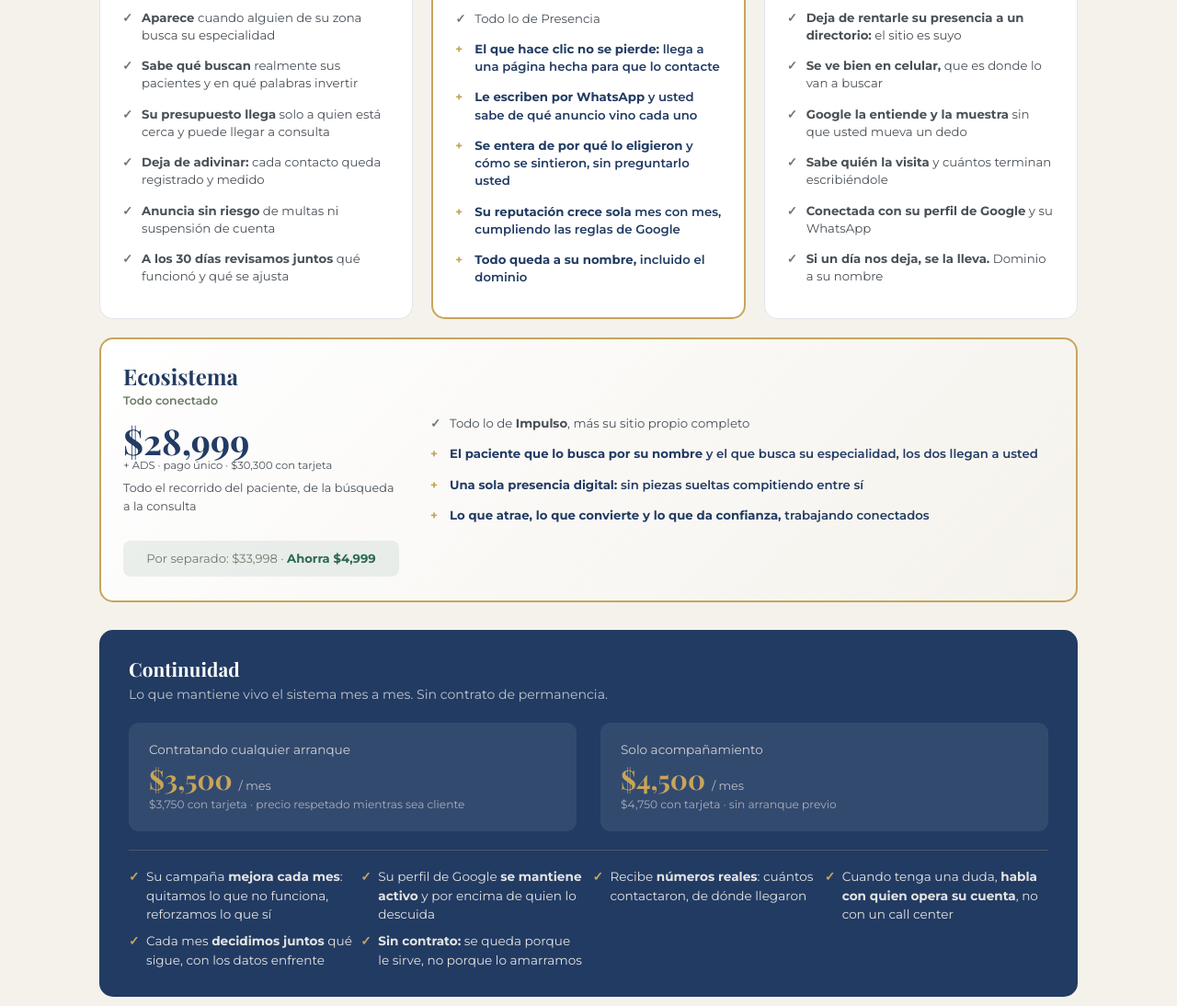
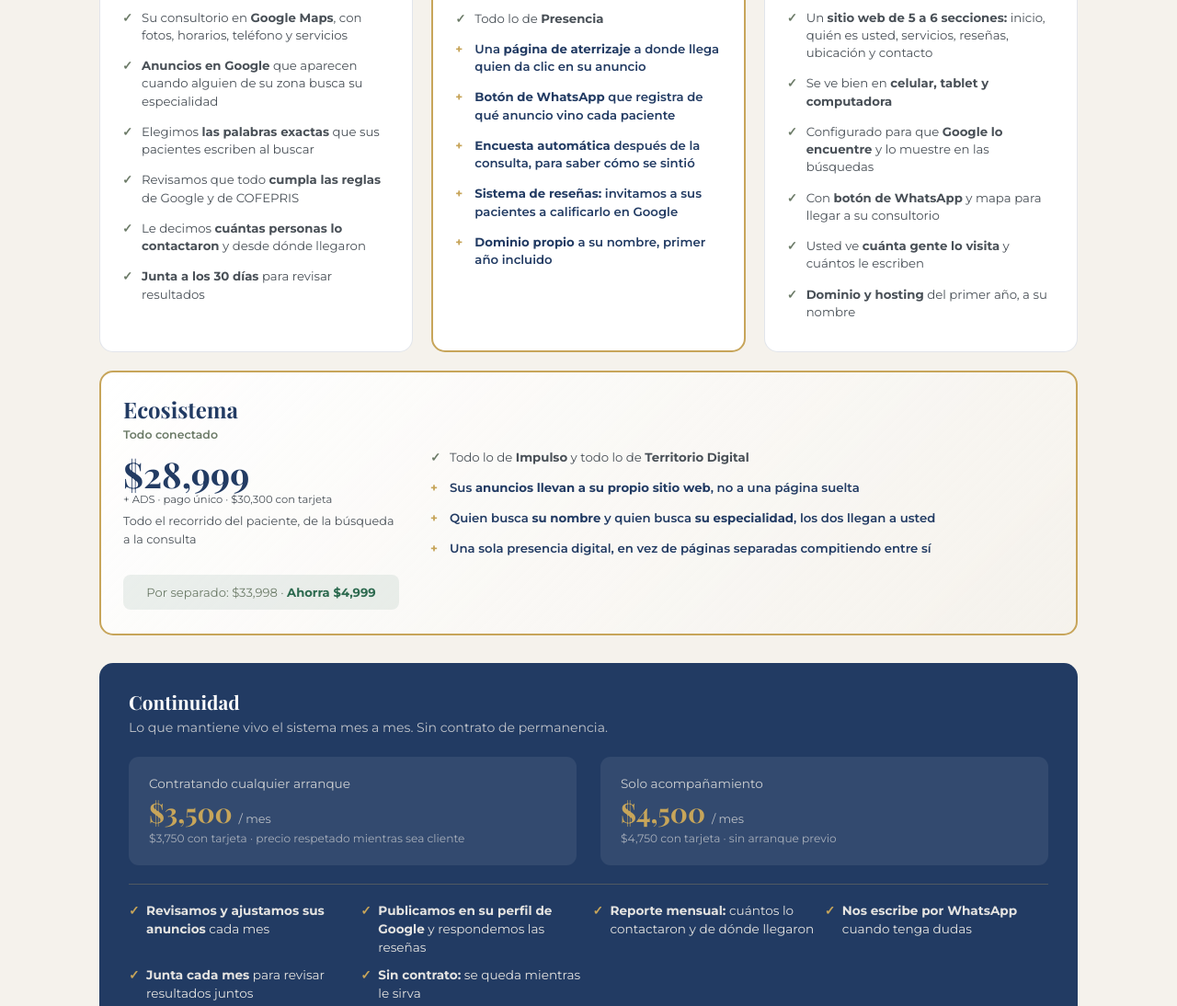
Before and after one commit to tepalmarket/tepalmarket.github.io, a plain HTML site: page tm-p26.html in a window 1280 px wide. Shown: the part 570-1664 px from the top of the page at 92% size. Drawn offline with nearby package versions, Linux system fonts and the light colour scheme.

Commit message:
Add files via upload

```diff
--- a/tm-p26.html
+++ b/tm-p26.html
@@ -133,12 +133,12 @@ footer b{color:var(--oro);font-family:'Playfair Display'}
       <div class="price">$6,500<small>+ ADS · pago único · $6,800 con tarjeta</small></div>
       <div class="card2">Que lo encuentren los pacientes que ya lo están buscando</div>
       <ul>
-        <li><b>Aparece</b> cuando alguien de su zona busca su especialidad</li>
-        <li><b>Sabe qué buscan</b> realmente sus pacientes y en qué palabras invertir</li>
-        <li><b>Su presupuesto llega</b> solo a quien está cerca y puede llegar a consulta</li>
-        <li><b>Deja de adivinar:</b> cada contacto queda registrado y medido</li>
-        <li><b>Anuncia sin riesgo</b> de multas ni suspensión de cuenta</li>
-        <li><b>A los 30 días revisamos juntos</b> qué funcionó y qué se ajusta</li>
+        <li>Su consultorio en <b>Google Maps</b>, con fotos, horarios, teléfono y servicios</li>
+        <li><b>Anuncios en Google</b> que aparecen cuando alguien de su zona busca su especialidad</li>
+        <li>Elegimos <b>las palabras exactas</b> que sus pacientes escriben al buscar</li>
+        <li>Revisamos que todo <b>cumpla las reglas</b> de Google y de COFEPRIS</li>
+        <li>Le decimos <b>cuántas personas lo contactaron</b> y desde dónde llegaron</li>
+        <li><b>Junta a los 30 días</b> para revisar resultados</li>
       </ul>
     </div>
 
@@ -147,12 +147,12 @@ footer b{color:var(--oro);font-family:'Playfair Display'}
       <div class="price">$13,999<small>+ ADS · pago único · $14,600 con tarjeta</small></div>
       <div class="card2">Aparecer, convertir el interés en contacto y medir qué funciona</div>
       <ul>
-        <li>Todo lo de Presencia</li>
-        <li class="mas"><b>El que hace clic no se pierde:</b> llega a una página hecha para que lo contacte</li>
-        <li class="mas"><b>Le escriben por WhatsApp</b> y usted sabe de qué anuncio vino cada uno</li>
-        <li class="mas"><b>Se entera de por qué lo eligieron</b> y cómo se sintieron, sin preguntarlo usted</li>
-        <li class="mas"><b>Su reputación crece sola</b> mes con mes, cumpliendo las reglas de Google</li>
-        <li class="mas"><b>Todo queda a su nombre,</b> incluido el dominio</li>
+        <li>Todo lo de <b>Presencia</b></li>
+        <li class="mas">Una <b>página de aterrizaje</b> a donde llega quien da clic en su anuncio</li>
+        <li class="mas"><b>Botón de WhatsApp</b> que registra de qué anuncio vino cada paciente</li>
+        <li class="mas"><b>Encuesta automática</b> después de la consulta, para saber cómo se sintió</li>
+        <li class="mas"><b>Sistema de reseñas:</b> invitamos a sus pacientes a calificarlo en Google</li>
+        <li class="mas"><b>Dominio propio</b> a su nombre, primer año incluido</li>
       </ul>
     </div>
 
@@ -161,12 +161,12 @@ footer b{color:var(--oro);font-family:'Playfair Display'}
       <div class="price">$19,999<small>+ ADS · pago único · $20,900 con tarjeta</small></div>
       <div class="card2">Infraestructura digital que usted controla, no renta</div>
       <ul>
-        <li><b>Deja de rentarle su presencia a un directorio:</b> el sitio es suyo</li>
-        <li><b>Se ve bien en celular,</b> que es donde lo van a buscar</li>
-        <li><b>Google la entiende y la muestra</b> sin que usted mueva un dedo</li>
-        <li><b>Sabe quién la visita</b> y cuántos terminan escribiéndole</li>
-        <li><b>Conectada con su perfil de Google</b> y su WhatsApp</li>
-        <li><b>Si un día nos deja, se la lleva.</b> Dominio a su nombre</li>
+        <li>Un <b>sitio web de 5 a 6 secciones:</b> inicio, quién es usted, servicios, reseñas, ubicación y contacto</li>
+        <li>Se ve bien en <b>celular, tablet y computadora</b></li>
+        <li>Configurado para que <b>Google lo encuentre</b> y lo muestre en las búsquedas</li>
+        <li>Con <b>botón de WhatsApp</b> y mapa para llegar a su consultorio</li>
+        <li>Usted ve <b>cuánta gente lo visita</b> y cuántos le escriben</li>
+        <li><b>Dominio y hosting</b> del primer año, a su nombre</li>
       </ul>
     </div>
 
@@ -181,10 +181,10 @@ footer b{color:var(--oro);font-family:'Playfair Display'}
     </div>
     <div class="wide-r">
       <ul>
-        <li>Todo lo de <b>Impulso</b>, más su sitio propio completo</li>
-        <li class="mas"><b>El paciente que lo busca por su nombre</b> y el que busca su especialidad, los dos llegan a usted</li>
-        <li class="mas"><b>Una sola presencia digital:</b> sin piezas sueltas compitiendo entre sí</li>
-        <li class="mas"><b>Lo que atrae, lo que convierte y lo que da confianza,</b> trabajando conectados</li>
+        <li>Todo lo de <b>Impulso</b> y todo lo de <b>Territorio Digital</b></li>
+        <li class="mas">Sus <b>anuncios llevan a su propio sitio web</b>, no a una página suelta</li>
+        <li class="mas">Quien busca <b>su nombre</b> y quien busca <b>su especialidad</b>, los dos llegan a usted</li>
+        <li class="mas">Una sola presencia digital, en vez de páginas separadas compitiendo entre sí</li>
       </ul>
     </div>
   </div>
@@ -205,12 +205,12 @@ footer b{color:var(--oro);font-family:'Playfair Display'}
       </div>
     </div>
     <div class="minc">
-      <div>Su campaña <b>mejora cada mes</b>: quitamos lo que no funciona, reforzamos lo que sí</div>
-      <div>Su perfil de Google <b>se mantiene activo</b> y por encima de quien lo descuida</div>
-      <div>Recibe <b>números reales</b>: cuántos contactaron, de dónde llegaron</div>
-      <div>Cuando tenga una duda, <b>habla con quien opera su cuenta</b>, no con un call center</div>
-      <div>Cada mes <b>decidimos juntos</b> qué sigue, con los datos enfrente</div>
-      <div><b>Sin contrato:</b> se queda porque le sirve, no porque lo amarramos</div>
+      <div><b>Revisamos y ajustamos sus anuncios</b> cada mes</div>
+      <div><b>Publicamos en su perfil de Google</b> y respondemos las reseñas</div>
+      <div><b>Reporte mensual:</b> cuántos lo contactaron y de dónde llegaron</div>
+      <div><b>Nos escribe por WhatsApp</b> cuando tenga dudas</div>
+      <div><b>Junta cada mes</b> para revisar resultados juntos</div>
+      <div><b>Sin contrato:</b> se queda mientras le sirva</div>
     </div>
   </div>
 
@@ -268,12 +268,12 @@ footer b{color:var(--oro);font-family:'Playfair Display'}
       <div class="price">$8,999<small>+ ADS · pago único · $9,400 con tarjeta</small></div>
       <div class="card2">Que encuentren la clínica quienes ya buscan sus servicios</div>
       <ul>
-        <li><b>La clínica aparece</b> cuando alguien de la zona busca sus servicios</li>
-        <li><b>Saben qué buscan</b> sus pacientes y en qué palabras invertir</li>
-        <li><b>El presupuesto llega</b> solo a quien está cerca y puede asistir</li>
-        <li><b>Dejan de adivinar:</b> cada contacto queda registrado y medido</li>
-        <li><b>Anuncian sin riesgo</b> de multas ni suspensión de cuenta</li>
-        <li><b>A los 30 días revisamos juntos</b> qué funcionó</li>
+        <li>La clínica en <b>Google Maps</b>, con fotos, horarios, teléfono y servicios</li>
+        <li><b>Anuncios en Google</b> que aparecen cuando alguien de la zona busca sus servicios</li>
+        <li>Elegimos <b>las palabras exactas</b> que los pacientes escriben al buscar</li>
+        <li>Revisamos que todo <b>cumpla las reglas</b> de Google y de COFEPRIS</li>
+        <li>Les decimos <b>cuántas personas contactaron</b> y desde dónde llegaron</li>
+        <li><b>Junta a los 30 días</b> para revisar resultados</li>
       </ul>
     </div>
 
@@ -282,12 +282,12 @@ footer b{color:var(--oro);font-family:'Playfair Display'}
       <div class="price">$18,999<small>+ ADS · pago único · $19,850 con tarjeta</small></div>
       <div class="card2">Aparecer, convertir el interés en contacto y medir qué funciona</div>
       <ul>
-        <li>Todo lo de Presencia</li>
-        <li class="mas"><b>El que hace clic no se pierde:</b> llega a una página hecha para que lo contacte</li>
-        <li class="mas"><b>Le escriben por WhatsApp</b> y usted sabe de qué anuncio vino cada uno</li>
-        <li class="mas"><b>Se entera de por qué lo eligieron</b> y cómo se sintieron, sin preguntarlo usted</li>
-        <li class="mas"><b>Su reputación crece sola</b> mes con mes, cumpliendo las reglas de Google</li>
-        <li class="mas"><b>Todo queda a su nombre,</b> incluido el dominio</li>
+        <li>Todo lo de <b>Presencia</b></li>
+        <li class="mas">Una <b>página de aterrizaje</b> a donde llega quien da clic en el anuncio</li>
+        <li class="mas"><b>Botón de WhatsApp</b> que registra de qué anuncio vino cada paciente</li>
+        <li class="mas"><b>Encuesta automática</b> después de la consulta, para saber cómo se sintió</li>
+        <li class="mas"><b>Sistema de reseñas:</b> invitamos a los pacientes a calificarlos en Google</li>
+        <li class="mas"><b>Dominio propio</b> a nombre de la clínica, primer año incluido</li>
       </ul>
     </div>
 
@@ -296,12 +296,12 @@ footer b{color:var(--oro);font-family:'Playfair Display'}
       <div class="price">$24,999<small>+ ADS · pago único · $26,100 con tarjeta</small></div>
       <div class="card2">Infraestructura digital de la clínica, controlada por usted</div>
       <ul>
-        <li><b>La clínica deja de depender de directorios:</b> el sitio es suyo</li>
-        <li><b>Presenta a su equipo médico</b> sin depender de perfiles individuales</li>
-        <li><b>Se ve bien en celular,</b> que es donde los buscan</li>
-        <li><b>Google la entiende y la muestra</b> en su zona</li>
-        <li><b>Saben quién la visita</b> y cuántos terminan escribiendo</li>
-        <li><b>Si un día nos dejan, se la llevan.</b> Dominio a nombre de la clínica</li>
+        <li>Un <b>sitio web de 5 a 6 secciones:</b> inicio, la clínica, servicios, equipo médico, reseñas y contacto</li>
+        <li>Se ve bien en <b>celular, tablet y computadora</b></li>
+        <li>Configurado para que <b>Google lo encuentre</b> y lo muestre en las búsquedas</li>
+        <li>Con <b>botón de WhatsApp</b> y mapa para llegar a cada sucursal</li>
+        <li>Ven <b>cuánta gente lo visita</b> y cuántos escriben</li>
+        <li><b>Dominio y hosting</b> del primer año, a nombre de la clínica</li>
       </ul>
     </div>
   </div>
@@ -322,12 +322,12 @@ footer b{color:var(--oro);font-family:'Playfair Display'}
       </div>
     </div>
     <div class="minc">
-      <div>Sus campañas <b>mejoran cada mes</b>: quitamos lo que no funciona, reforzamos lo que sí</div>
-      <div>El perfil de la clínica <b>se mantiene activo</b> y por encima de quien lo descuida</div>
-      <div>Reciben <b>números reales</b>: cuántos contactaron, de dónde llegaron</div>
-      <div>Cuando tengan una duda, <b>hablan con quien opera su cuenta</b></div>
-      <div>Cada mes <b>decidimos juntos</b> qué sigue, con los datos enfrente</div>
-      <div><b>Sin contrato:</b> se quedan porque les sirve, no porque los amarramos</div>
+      <div><b>Revisamos y ajustamos sus anuncios</b> cada mes</div>
+      <div><b>Publicamos en el perfil de la clínica</b> y respondemos las reseñas</div>
+      <div><b>Reporte mensual:</b> cuántos contactaron y de dónde llegaron</div>
+      <div><b>Nos escriben por WhatsApp</b> cuando tengan dudas</div>
+      <div><b>Junta cada mes</b> para revisar resultados juntos</div>
+      <div><b>Sin contrato:</b> se quedan mientras les sirva</div>
     </div>
   </div>
 
```
